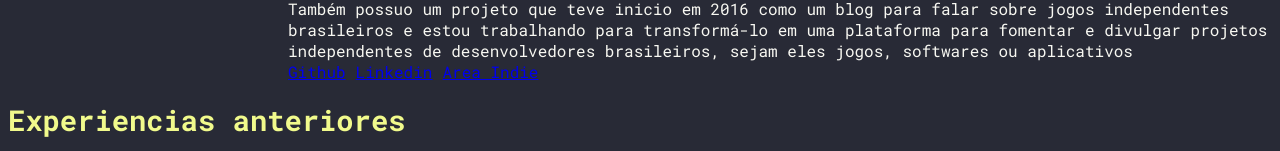
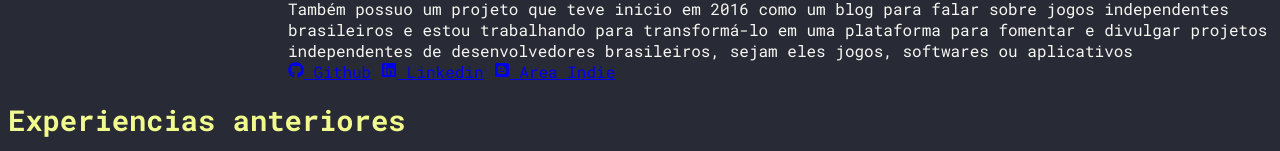
Before and after one commit to atomotavio/curriculo, a React (Create React App) app: page / in a window 1280 px wide. Shown: the part 381-532 px from the top of the page. Built offline with nearby package versions, Linux system fonts and the light colour scheme; no server answers.

Commit message:
Feature: add react icon

```diff
--- a/package.json
+++ b/package.json
@@ -9,6 +9,7 @@
     "axios": "^0.27.2",
     "react": "^18.2.0",
     "react-dom": "^18.2.0",
+    "react-icons": "^4.4.0",
     "react-scripts": "5.0.1",
     "styled-components": "^5.3.5",
     "web-vitals": "^2.1.4"
--- a/src/pages/about/index.jsx
+++ b/src/pages/about/index.jsx
@@ -2,8 +2,8 @@ import { useEffect, useState } from 'react';
 import Titleh1 from '../../components/h1';
 import axios from 'axios';
 import Paragraph from '../../components/paragraph';
-import Content from '../../components/content';
 import styled from 'styled-components';
+import { FaLinkedin, FaGithub, FaBlogger } from "react-icons/fa";
 
 function About() {
     const [profile, setProfile] = useState([]);
@@ -51,9 +51,9 @@ function About() {
         <Paragraph content="Também possuo um projeto que teve inicio em 2016 como um blog para falar sobre jogos independentes brasileiros e estou trabalhando
             para transformá-lo em uma plataforma para fomentar e divulgar projetos independentes de desenvolvedores brasileiros,
             sejam eles jogos, softwares ou aplicativos" />
-        <Link href='https://github.com/atomotavio' target="_blank" >Github</Link>
-        <Link href='https://www.linkedin.com/in/atomotavio/' ttarget="_blank">Linkedin</Link>
-        <Link href='https://www.areaindie.tech'target="_blank">Area Indie</Link>
+        <Link href='https://github.com/atomotavio' target="_blank" ><FaGithub/> Github</Link>
+        <Link href='https://www.linkedin.com/in/atomotavio/' ttarget="_blank"><FaLinkedin/> Linkedin</Link>
+        <Link href='https://www.areaindie.tech'target="_blank"><FaBlogger /> Area Indie</Link>
         </div>
         </Wrapper>
         </div>
```
Also changed, not shown: 1 other file (tests, documents, lock files or other folders).
